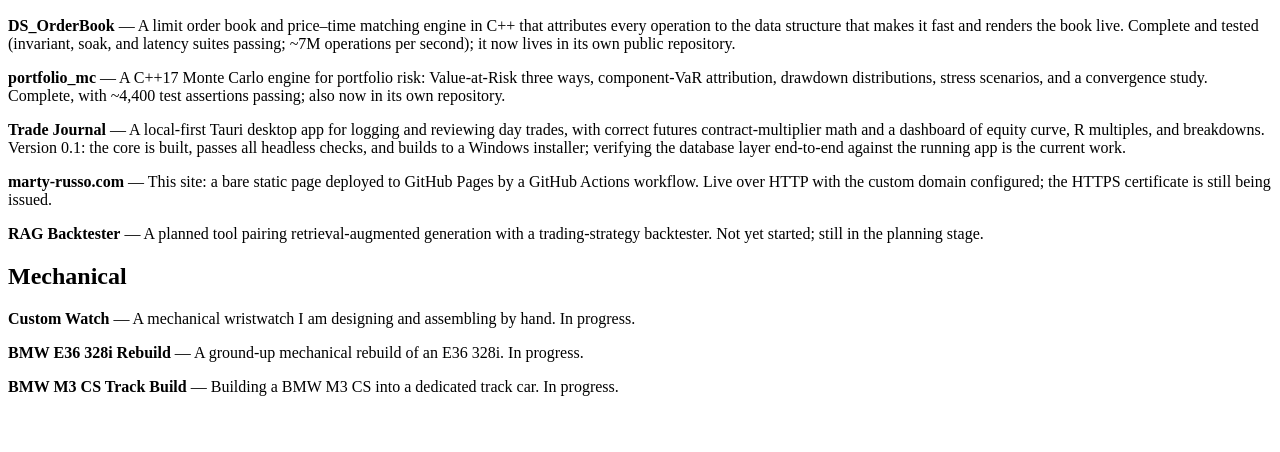
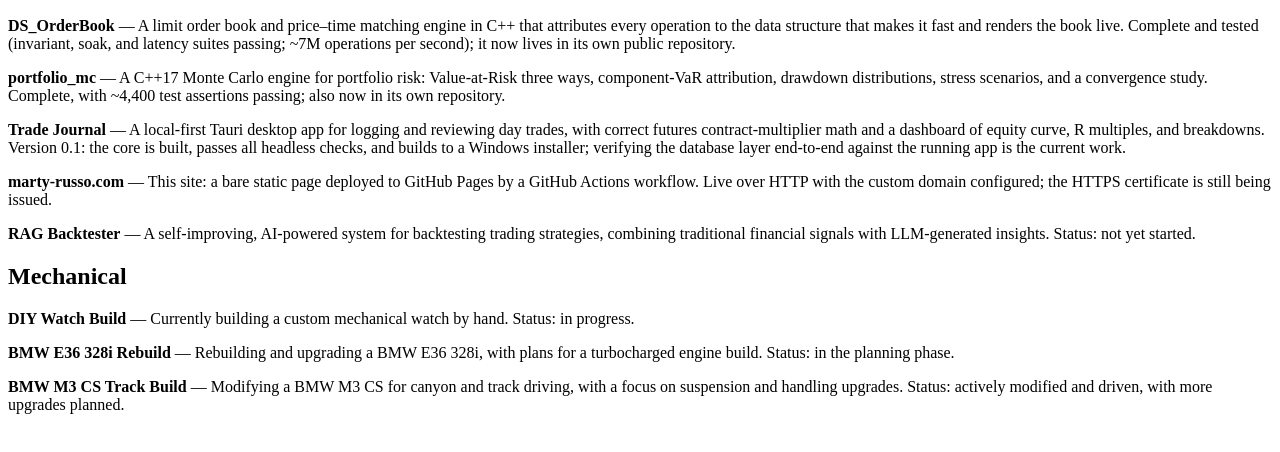
Before and after one commit to MRCU1228/marty-russo-site, a plain HTML site: page index.html in a window 1280 px wide. Shown: the part 110-562 px from the top of the page. Drawn offline with Linux system fonts and the light colour scheme.

Commit message:
Flesh out mechanical projects and RAG Backtester with details and status

```diff
--- a/index.html
+++ b/index.html
@@ -41,26 +41,28 @@
   </p>
 
   <p>
-    <strong>RAG Backtester</strong> — A planned tool pairing retrieval-augmented
-    generation with a trading-strategy backtester. Not yet started; still in the
-    planning stage.
+    <strong>RAG Backtester</strong> — A self-improving, AI-powered system for
+    backtesting trading strategies, combining traditional financial signals with
+    LLM-generated insights. Status: not yet started.
   </p>
 
   <h2>Mechanical</h2>
 
   <p>
-    <strong>Custom Watch</strong> — A mechanical wristwatch I am designing and
-    assembling by hand. In progress.
+    <strong>DIY Watch Build</strong> — Currently building a custom mechanical
+    watch by hand. Status: in progress.
   </p>
 
   <p>
-    <strong>BMW E36 328i Rebuild</strong> — A ground-up mechanical rebuild of an
-    E36 328i. In progress.
+    <strong>BMW E36 328i Rebuild</strong> — Rebuilding and upgrading a BMW E36
+    328i, with plans for a turbocharged engine build. Status: in the planning
+    phase.
   </p>
 
   <p>
-    <strong>BMW M3 CS Track Build</strong> — Building a BMW M3 CS into a dedicated
-    track car. In progress.
+    <strong>BMW M3 CS Track Build</strong> — Modifying a BMW M3 CS for canyon and
+    track driving, with a focus on suspension and handling upgrades. Status:
+    actively modified and driven, with more upgrades planned.
   </p>
 </body>
 </html>
```
